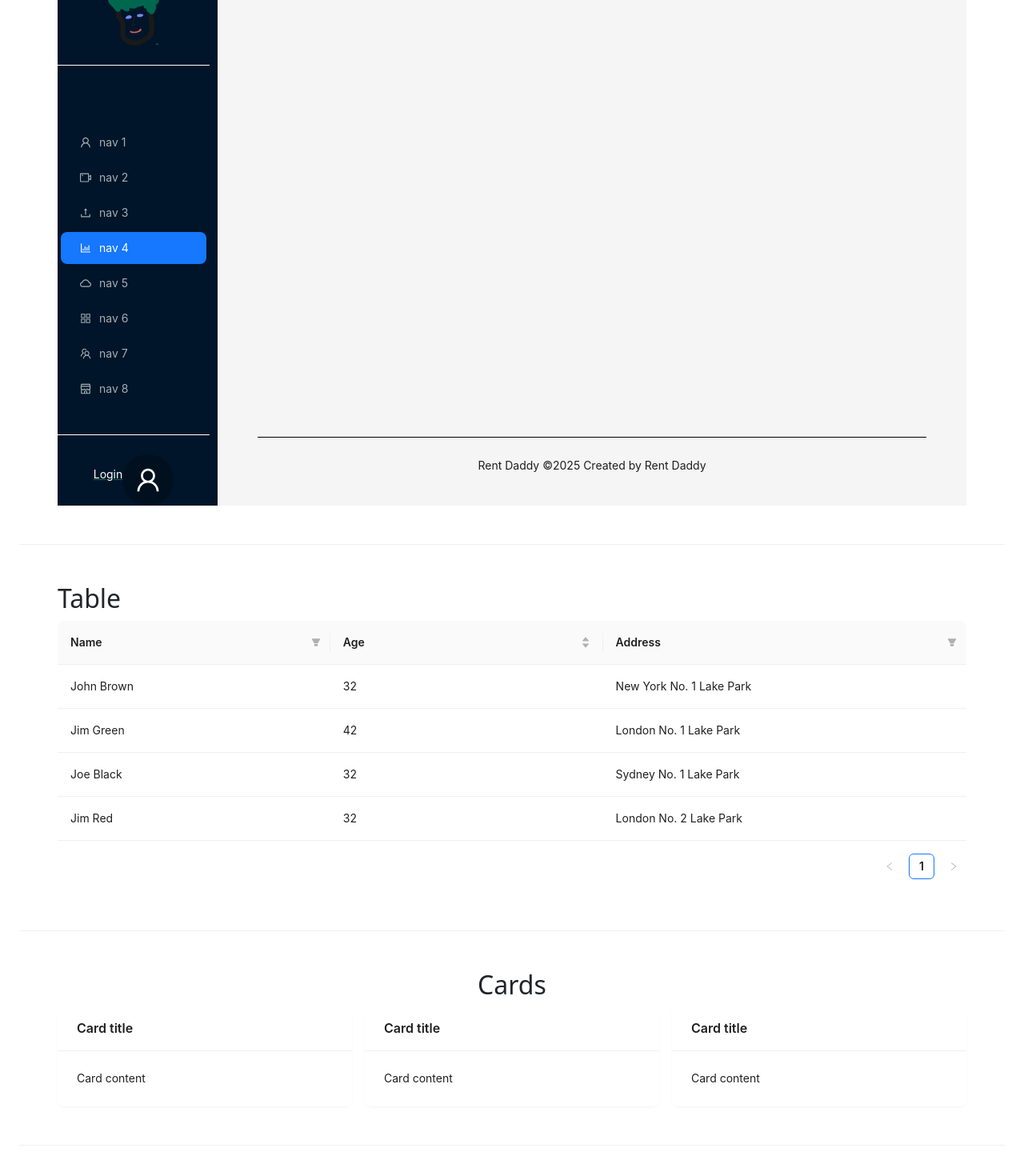
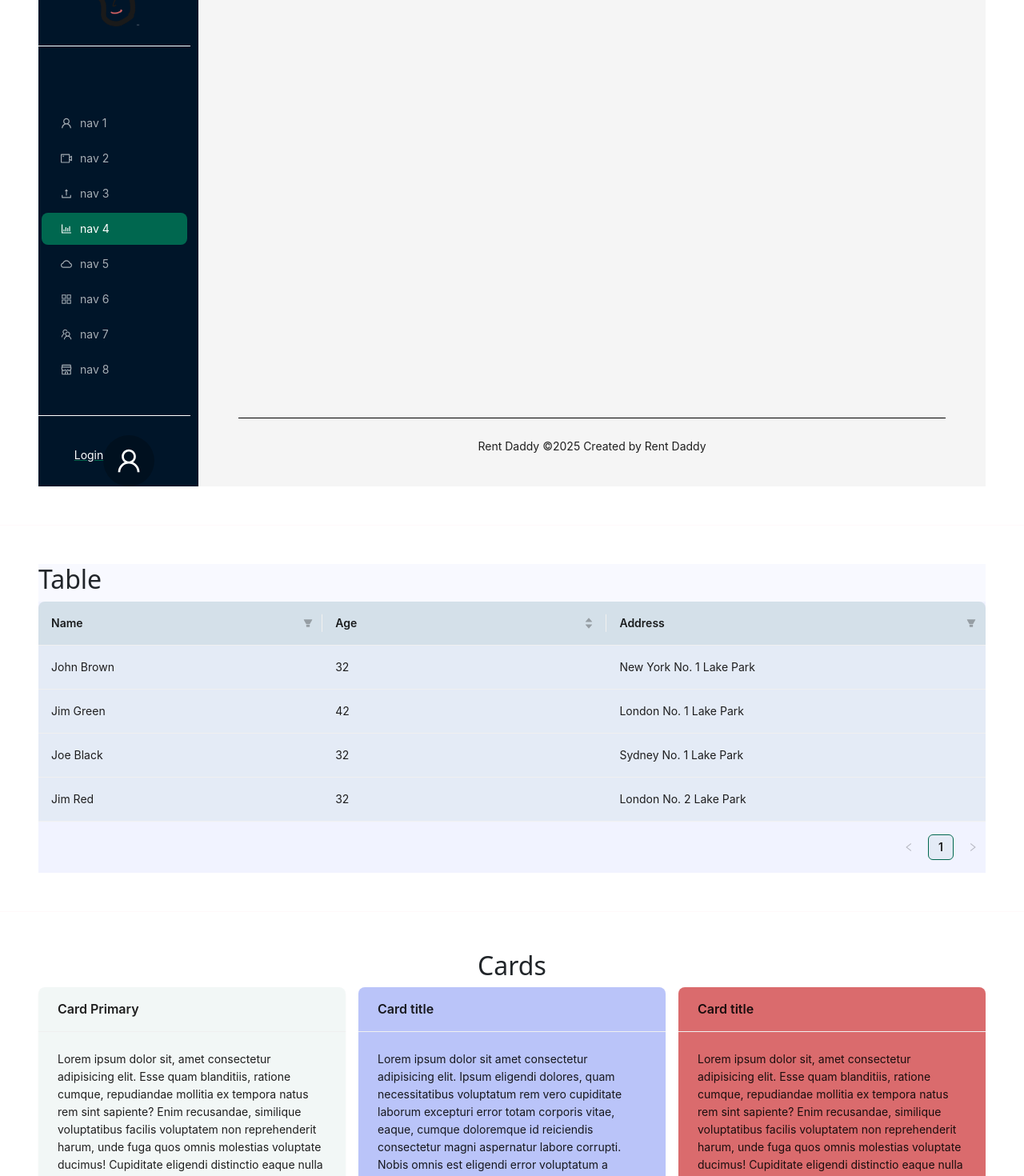
Before and after one commit to reematcs/RentDaddy, a React (Vite) app in the folder frontend/app/: page /reusable-components in a window 1280 px wide. Shown: the part 900-2370 px from the top of the page at 80% size. Built offline with nearby package versions, Linux system fonts and the light colour scheme.

Commit message:
added more custom styles and found customization abilities with ant design

```diff
--- a/frontend/app/src/components/AntDesignTableComponent.tsx
+++ b/frontend/app/src/components/AntDesignTableComponent.tsx
@@ -1,94 +1,104 @@
-import React from 'react';
-import { Table } from 'antd';
-import type { TableColumnsType, TableProps } from 'antd';
+import React from "react"
+import { Table } from "antd"
+import type { TableColumnsType, TableProps } from "antd"
 
 interface DataType {
-    key: React.Key;
-    name: string;
-    age: number;
-    address: string;
+  key: React.Key
+  name: string
+  age: number
+  address: string
 }
 
 const columns: TableColumnsType<DataType> = [
   {
-        title: 'Name',
-        dataIndex: 'name',
+    title: "Name",
+    dataIndex: "name",
     filters: [
       {
-                text: 'Joe',
-                value: 'Joe',
+        text: "Joe",
+        value: "Joe",
       },
       {
-                text: 'Category 1',
-                value: 'Category 1',
+        text: "Category 1",
+        value: "Category 1",
       },
       {
-                text: 'Category 2',
-                value: 'Category 2',
+        text: "Category 2",
+        value: "Category 2",
       },
     ],
-        filterMode: 'tree',
+    filterMode: "tree",
     filterSearch: true,
     onFilter: (value, record) => record.name.startsWith(value as string),
-        width: '30%',
+    width: "30%",
   },
   {
-        title: 'Age',
-        dataIndex: 'age',
+    title: "Age",
+    dataIndex: "age",
     sorter: (a, b) => a.age - b.age,
   },
   {
-        title: 'Address',
-        dataIndex: 'address',
+    title: "Address",
+    dataIndex: "address",
     filters: [
       {
-                text: 'London',
-                value: 'London',
+        text: "London",
+        value: "London",
       },
       {
-                text: 'New York',
-                value: 'New York',
+        text: "New York",
+        value: "New York",
       },
     ],
     onFilter: (value, record) => record.address.startsWith(value as string),
     filterSearch: true,
-        width: '40%',
+    width: "40%",
   },
-];
+]
 
 const data: DataType[] = [
   {
-        key: '1',
-        name: 'John Brown',
+    key: "1",
+    name: "John Brown",
     age: 32,
-        address: 'New York No. 1 Lake Park',
+    address: "New York No. 1 Lake Park",
   },
   {
-        key: '2',
-        name: 'Jim Green',
+    key: "2",
+    name: "Jim Green",
     age: 42,
-        address: 'London No. 1 Lake Park',
+    address: "London No. 1 Lake Park",
   },
   {
-        key: '3',
-        name: 'Joe Black',
+    key: "3",
+    name: "Joe Black",
     age: 32,
-        address: 'Sydney No. 1 Lake Park',
+    address: "Sydney No. 1 Lake Park",
   },
   {
-        key: '4',
-        name: 'Jim Red',
+    key: "4",
+    name: "Jim Red",
     age: 32,
-        address: 'London No. 2 Lake Park',
+    address: "London No. 2 Lake Park",
   },
-];
+]
 
-const onChange: TableProps<DataType>['onChange'] = (pagination, filters, sorter, extra) => {
-    console.log('params', pagination, filters, sorter, extra);
-};
+const onChange: TableProps<DataType>["onChange"] = (
+  pagination,
+  filters,
+  sorter,
+  extra
+) => {
+  console.log("params", pagination, filters, sorter, extra)
+}
 
 const AntDesignTableComponent: React.FC = () => (
-    <Table<DataType> columns={columns} dataSource={data} onChange={onChange} />
-);
+  <Table<DataType>
+    columns={columns}
+    dataSource={data}
+    onChange={onChange}
+    className="table"
+  />
+)
 
-export default AntDesignTableComponent;
+export default AntDesignTableComponent
--- a/frontend/app/src/components/ReusableComponents.tsx
+++ b/frontend/app/src/components/ReusableComponents.tsx
@@ -1,24 +1,48 @@
-import { Avatar, Button, Card, Col, Divider, Input, Row } from 'antd'
-import AntDesignTableComponent from './AntDesignTableComponent'
-import { SettingOutlined, UserOutlined } from '@ant-design/icons';
-import TextArea from 'antd/es/input/TextArea';
-import { useState } from 'react';
-import UniversalSidebar from './UniversalSidebar';
-import { Link } from 'react-router';
+import {
+  Avatar,
+  Button,
+  Card,
+  Col,
+  ConfigProvider,
+  Divider,
+  Input,
+  Row,
+} from "antd"
+import AntDesignTableComponent from "./AntDesignTableComponent"
+import { SettingOutlined, UserOutlined } from "@ant-design/icons"
+import TextArea from "antd/es/input/TextArea"
+import { useState } from "react"
+import UniversalSidebar from "./UniversalSidebar"
+import { Link } from "react-router"
 
 const ReusableComponents = () => {
-    const [value, setValue] = useState('');
+  const [value, setValue] = useState("")
 
   return (
-        <div className='reusable-components'>
-            <div className='title text-center fs-1'>ReusableComponents</div>
-            <h4 className='text-center mt-3 fst-italic fw-bold'>
-                ***There is not much styling on this yet, kinda stock, <br /> just so we can get the components up and running.***
+    <>
+      <ConfigProvider
+        theme={{
+          cssVar: true,
+          hashed: false,
+          token: {
+            // can put styles in here so they are applied to our components like table
+            colorPrimary: "#00674f",
+            colorBgContainer: "hsl(166, 100%, 20%, 5%)",
+            colorFillSecondary: "#7789f4",
+            colorFillTertiary: "#d86364",
+          },
+        }}
+      >
+        <div className="reusable-components">
+          <div className="title text-center fs-1">ReusableComponents</div>
+          <h4 className="text-center mt-3 fst-italic fw-bold">
+            ***There is not much styling on this yet, kinda stock, <br /> just
+            so we can get the components up and running.***
           </h4>
 
           {/* Back to Home Button */}
-            <Link to="/" className='d-flex justify-content-center'>
-                <Button type='primary' className='mt-3'>
+          <Link to="/" className="d-flex justify-content-center">
+            <Button type="primary" className="mt-3 btn btn-primary">
               Back to Home
             </Button>
           </Link>
@@ -26,19 +50,25 @@ const ReusableComponents = () => {
           <Divider />
 
           {/* User Avatar */}
-            <div className='user-avatar m-5 flex flex-column align-items-center'>
-                <h2 className='fs-2'>User Avatar</h2>
+          <div className="user-avatar m-5 flex flex-column align-items-center">
+            <h2 className="fs-2">User Avatar</h2>
             <Avatar size={64} icon={<UserOutlined />} />
           </div>
 
           <Divider />
 
           {/* Sider (Sidebar) */}
-            <div className='sider m-5'>
-                <h2 className='fs-2 text-center'>Layout: Sider (Sidebar) & Footer</h2>
-                <p className='text-center'>The sidebar falls under the Layout Component of Ant Design.</p>
-                <h1 className='text-center'>
-                    MAKE SURE WE TALK ABOUT THIS IN THE NEXT MEETING OR IF SOMEONE KNOWS WHAT THE BEST WAY OF SETTING UP THE LAYOUT / SIDEBAR FEEL FREE TO CHANGE IT
+          <div className="sider m-5">
+            <h2 className="fs-2 text-center">
+              Layout: Sider (Sidebar) & Footer
+            </h2>
+            <p className="text-center">
+              The sidebar falls under the Layout Component of Ant Design.
+            </p>
+            <h1 className="text-center">
+              MAKE SURE WE TALK ABOUT THIS IN THE NEXT MEETING OR IF SOMEONE
+              KNOWS WHAT THE BEST WAY OF SETTING UP THE LAYOUT / SIDEBAR FEEL
+              FREE TO CHANGE IT
             </h1>
             <UniversalSidebar />
           </div>
@@ -46,7 +76,7 @@ const ReusableComponents = () => {
           <Divider />
 
           {/* Tables */}
-            <div className='table m-5'>
+          <div className="table m-5">
             <h2>Table</h2>
             <AntDesignTableComponent />
           </div>
@@ -54,22 +84,52 @@ const ReusableComponents = () => {
           <Divider />
 
           {/* Cards */}
-            <div className='cards m-5'>
-                <h2 className='fs-2 text-center'>Cards</h2>
+          <div className="cards m-5">
+            <h2 className="fs-2 text-center">Cards</h2>
             <Row gutter={16}>
               <Col span={8}>
-                        <Card title="Card title" variant="borderless">
-                            Card content
+                <Card
+                  title="Card Primary"
+                  variant="borderless"
+                  className="card card-primary"
+                >
+                  Lorem ipsum dolor sit, amet consectetur adipisicing elit. Esse
+                  quam blanditiis, ratione cumque, repudiandae mollitia ex
+                  tempora natus rem sint sapiente? Enim recusandae, similique
+                  voluptatibus facilis voluptatem non reprehenderit harum, unde
+                  fuga quos omnis molestias voluptate ducimus! Cupiditate
+                  eligendi distinctio eaque nulla soluta ab commodi nihil.
+                  Itaque cumque voluptatem a.
                 </Card>
               </Col>
               <Col span={8}>
-                        <Card title="Card title" variant="borderless">
-                            Card content
+                <Card
+                  title="Card title"
+                  variant="borderless"
+                  className="card card-secondary"
+                >
+                  Lorem ipsum dolor sit amet consectetur adipisicing elit. Ipsum
+                  eligendi dolores, quam necessitatibus voluptatum rem vero
+                  cupiditate laborum excepturi error totam corporis vitae,
+                  eaque, cumque doloremque id reiciendis consectetur magni
+                  aspernatur labore corrupti. Nobis omnis est eligendi error
+                  voluptatum a possimus minima dolorem quisquam, odio commodi ea
+                  adipisci alias reiciendis.
                 </Card>
               </Col>
               <Col span={8}>
-                        <Card title="Card title" variant="borderless">
-                            Card content
+                <Card
+                  title="Card title"
+                  variant="borderless"
+                  className="card card-accent"
+                >
+                  Lorem ipsum dolor sit, amet consectetur adipisicing elit. Esse
+                  quam blanditiis, ratione cumque, repudiandae mollitia ex
+                  tempora natus rem sint sapiente? Enim recusandae, similique
+                  voluptatibus facilis voluptatem non reprehenderit harum, unde
+                  fuga quos omnis molestias voluptate ducimus! Cupiditate
+                  eligendi distinctio eaque nulla soluta ab commodi nihil.
+                  Itaque cumque voluptatem a.
                 </Card>
               </Col>
             </Row>
@@ -78,37 +138,43 @@ const ReusableComponents = () => {
           <Divider />
 
           {/* Buttons */}
-            <div className='buttons-examples m-5'>
-                <h2 className='fs-2 text-center'>Buttons</h2>
-                <div className='buttons-container flex flex-column align-items-center gap-2'>
+          <div className="buttons-examples m-5">
+            <h2 className="fs-2 text-center">Buttons</h2>
+            <div className="buttons-container flex flex-column align-items-center gap-2">
               {/* Primary Button */}
-                    <div className='my-2'>
+              <div className="my-2">
                 <h2>Primary Button</h2>
-                        <Button type='primary' className='flex mx-auto'>Click me</Button>
+                <Button type="primary" className="flex mx-auto btn btn-primary">
+                  Click me
+                </Button>
               </div>
 
               {/* Confirm Button */}
-                    <div className='my-2'>
+              <div className="my-2">
                 <h2>Confirm Button</h2>
-                        <Button className='bg-success flex mx-auto'> Click me</Button>
+                <Button className="bg-success flex mx-auto"> Click me</Button>
               </div>
 
               {/* Decline Button */}
-                    <div className='my-2'>
+              <div className="my-2">
                 <h2>Decline Button</h2>
-                        <Button className='bg-danger flex mx-auto'>Click me</Button>
+                <Button className="bg-danger flex mx-auto">Click me</Button>
               </div>
 
               {/* Loading Button */}
-                    <div className='my-2'>
+              <div className="my-2">
                 <h2>Loading Button</h2>
-                        <Button className='bg-primary flex mx-auto' loading>Click me</Button>
+                <Button className="bg-primary flex mx-auto" loading>
+                  Click me
+                </Button>
               </div>
 
               {/* Disabled Button */}
-                    <div className='my-2'>
+              <div className="my-2">
                 <h2>Disabled Button</h2>
-                        <Button className='bg-secondary flex mx-auto' disabled>Click me</Button>
+                <Button className="bg-secondary flex mx-auto" disabled>
+                  Click me
+                </Button>
               </div>
 
               {/* Any other buttons? */}
@@ -118,28 +184,36 @@ const ReusableComponents = () => {
           <Divider />
 
           {/* Text Area Examples*/}
-            <div className='text-area-examples m-5'>
-
-                <h2 className='fs-2 text-center'>Text Area Examples</h2>
+          <div className="text-area-examples m-5">
+            <h2 className="fs-2 text-center">Text Area Examples</h2>
 
             {/* Basic Input */}
-                <div className='my-2'>
+            <div className="my-2">
               <h2>Basic Input</h2>
-                    <Input className='my-2' placeholder="Basic usage" />
+              <Input className="my-2" placeholder="Basic usage" />
             </div>
 
             {/* Search Input */}
-                <div className='my-2'>
+            <div className="my-2">
               <h2>Search Input</h2>
-                    <Input className='my-2' addonAfter={<SettingOutlined />} defaultValue="mysite" />
-                    <Input className='my-2' addonBefore="http://" suffix=".com" defaultValue="mysite" />
+              <Input
+                className="my-2"
+                addonAfter={<SettingOutlined />}
+                defaultValue="mysite"
+              />
+              <Input
+                className="my-2"
+                addonBefore="http://"
+                suffix=".com"
+                defaultValue="mysite"
+              />
             </div>
 
             {/* Controlled Expanding Text Area */}
-                <div className='my-2'>
+            <div className="my-2">
               <h2>Controlled Expanding Text Area</h2>
               <TextArea
-                        className='my-2'
+                className="my-2"
                 value={value}
                 onChange={(e) => setValue(e.target.value)}
                 placeholder="Controlled autosize"
@@ -151,8 +225,9 @@ const ReusableComponents = () => {
           </div>
 
           <Divider />
-
-        </div >
+        </div>
+      </ConfigProvider>
+    </>
   )
 }
 
--- a/frontend/app/src/styles/index.css
+++ /dev/null
@@ -1,74 +0,0 @@
-:root {
-  font-family: system-ui, Avenir, Helvetica, Arial, sans-serif;
-  line-height: 1.5;
-  font-weight: 400;
-
-  color-scheme: light dark;
-  color: rgba(255, 255, 255, 0.87);
-  background-color: #242424;
-
-  font-synthesis: none;
-  text-rendering: optimizeLegibility;
-  -webkit-font-smoothing: antialiased;
-  -moz-osx-font-smoothing: grayscale;
-}
-
-a {
-  font-weight: 500;
-  color: #646cff;
-  text-decoration: inherit;
-}
-a:hover {
-  color: #535bf2;
-}
-
-body {
-  margin: 0;
-  display: flex;
-  place-items: center;
-  min-width: 320px;
-  min-height: 100vh;
-  --linearPrimarySecondary: linear-gradient(#00674f, #7789f4);
-  --linearPrimaryAccent: linear-gradient(#00674f, #d86364);
-  --linearSecondaryAccent: linear-gradient(#7789f4, #d86364);
-  --radialPrimarySecondary: radial-gradient(#00674f, #7789f4);
-  --radialPrimaryAccent: radial-gradient(#00674f, #d86364);
-  --radialSecondaryAccent: radial-gradient(#7789f4, #d86364);
-}
-
-h1 {
-  font-size: 3.2em;
-  line-height: 1.1;
-}
-
-button {
-  border-radius: 8px;
-  border: 1px solid transparent;
-  padding: 0.6em 1.2em;
-  font-size: 1em;
-  font-weight: 500;
-  font-family: inherit;
-  background-color: #1a1a1a;
-  cursor: pointer;
-  transition: border-color 0.25s;
-}
-button:hover {
-  border-color: #646cff;
-}
-button:focus,
-button:focus-visible {
-  outline: 4px auto -webkit-focus-ring-color;
-}
-
-@media (prefers-color-scheme: light) {
-  :root {
-    color: #213547;
-    background-color: #ffffff;
-  }
-  a:hover {
-    color: #747bff;
-  }
-  button {
-    background-color: #f9f9f9;
-  }
-}
--- a/frontend/app/src/styles/styles.scss
+++ b/frontend/app/src/styles/styles.scss
@@ -7,38 +7,56 @@ $enable-shadows: true;
 $offcanvas-box-shadow: 0 1rem 3rem rgba(0, 0, 0, 0.175);
 
 // Include functions first
-@import 'bootstrap/scss/functions';
+@import "bootstrap/scss/functions";
 
 // Customize some defaults
 $text: #00050a;
 $background: #ffffff;
 $primary: #00674f;
 $secondary: #7789f4;
-$warning: #d86364;
-
-//add more commonly used classes here to be able to write them quicker
-.flex {
-  display: flex;
-}
+$accent: #d86364;
+$text-contrast: #64d97b;
+$bg-contrast: #64d97b;
+$primary-contrast: #ffdd00;
+$secondary-contrast: #ffdd00;
+$accent-contrast: #ffdd00;
+$text5: hsl(210, 100%, 2%, 5%);
+$text50: hsl(210, 100%, 2%, 50%);
+$text95: hsl(210, 100%, 2%, 95%);
+$primary5: hsl(166, 100%, 20%, 5%);
+$primary50: hsl(166, 100%, 20%, 50%);
+$primary95: hsl(166, 100%, 20%, 95%);
+$secondary5: hsl(231, 85%, 71%, 5%);
+$secondary50: hsl(231, 85%, 71%, 50%);
+$secondary95: hsl(231, 85%, 71%, 95%);
+$accent5: hsl(359, 60%, 62%, 5%);
+$accent50: hsl(359, 60%, 62%, 50%);
+$accent95: hsl(359, 60%, 62%, 95%);
+$linearPrimarySecondary: linear-gradient(#00674f, #7789f4);
+$linearPrimaryAccent: linear-gradient(#00674f, #d86364);
+$linearSecondaryAccent: linear-gradient(#7789f4, #d86364);
+$radialPrimarySecondary: radial-gradient(#00674f, #7789f4);
+$radialPrimaryAccent: radial-gradient(#00674f, #d86364);
+$radialSecondaryAccent: radial-gradient(#7789f4, #d86364);
 
 // Required
-@import 'bootstrap/scss/variables';
-@import 'bootstrap/scss/variables-dark';
-@import 'bootstrap/scss/maps';
-@import 'bootstrap/scss/mixins';
-@import 'bootstrap/scss/utilities';
-@import 'bootstrap/scss/root';
-@import 'bootstrap/scss/reboot';
+@import "bootstrap/scss/variables";
+@import "bootstrap/scss/variables-dark";
+@import "bootstrap/scss/maps";
+@import "bootstrap/scss/mixins";
+@import "bootstrap/scss/utilities";
+@import "bootstrap/scss/root";
+@import "bootstrap/scss/reboot";
 
-@import 'bootstrap/scss/type';
+@import "bootstrap/scss/type";
 // @import "bootstrap/scss/images";
-@import 'bootstrap/scss/containers';
-@import 'bootstrap/scss/grid';
+@import "bootstrap/scss/containers";
+@import "bootstrap/scss/grid";
 // @import "bootstrap/scss/tables";
 // @import "bootstrap/scss/forms";
-@import 'bootstrap/scss/buttons';
-@import 'bootstrap/scss/transitions';
-@import 'bootstrap/scss/dropdown';
+@import "bootstrap/scss/buttons";
+@import "bootstrap/scss/transitions";
+@import "bootstrap/scss/dropdown";
 // @import "bootstrap/scss/button-group";
 // @import "bootstrap/scss/nav";
 // @import "bootstrap/scss/navbar"; // Requires nav
@@ -50,26 +68,63 @@ $warning: #d86364;
 // @import "bootstrap/scss/alert";
 // @import "bootstrap/scss/progress";
 // @import "bootstrap/scss/list-group";
-@import 'bootstrap/scss/close';
+@import "bootstrap/scss/close";
 // @import "bootstrap/scss/toasts";
-@import 'bootstrap/scss/modal'; // Requires transitions
+@import "bootstrap/scss/modal"; // Requires transitions
 // @import "bootstrap/scss/tooltip";
-@import 'bootstrap/scss/popover';
+@import "bootstrap/scss/popover";
 // @import "bootstrap/scss/carousel";
 // @import "bootstrap/scss/spinners";
-@import 'bootstrap/scss/offcanvas'; // Requires transitions
+@import "bootstrap/scss/offcanvas"; // Requires transitions
 // @import "bootstrap/scss/placeholders";
 
 // Helpers
 // @import "bootstrap/scss/helpers";
 
 // Utilities
-@import 'bootstrap/scss/utilities/api';
+@import "bootstrap/scss/utilities/api";
 
 //
 // Custom styles
 //
 
+:root {
+  font-family: system-ui, Avenir, Helvetica, Arial, sans-serif;
+  line-height: 1.5;
+  font-weight: 400;
+
+  font-synthesis: none;
+  text-rendering: optimizeLegibility;
+  -webkit-font-smoothing: antialiased;
+  -moz-osx-font-smoothing: grayscale;
+}
+
 body {
-  padding: 1.5rem;
+  margin: 0;
+  display: flex;
+  place-items: center;
+  min-width: 320px;
+  min-height: 100vh;
 }
+
+//add more commonly used classes here to be able to write them quicker
+.flex {
+  display: flex;
+}
+
+.card-primary {
+  // background-color: $primary-5;
+  background: $primary5;
+}
+
+.card-secondary {
+  background: $secondary50;
+}
+
+.card-accent {
+  background: $accent95;
+}
+
+.table {
+  background: $secondary5;
+}
```
Lines whose indentation alone changed are shown as unchanged.
